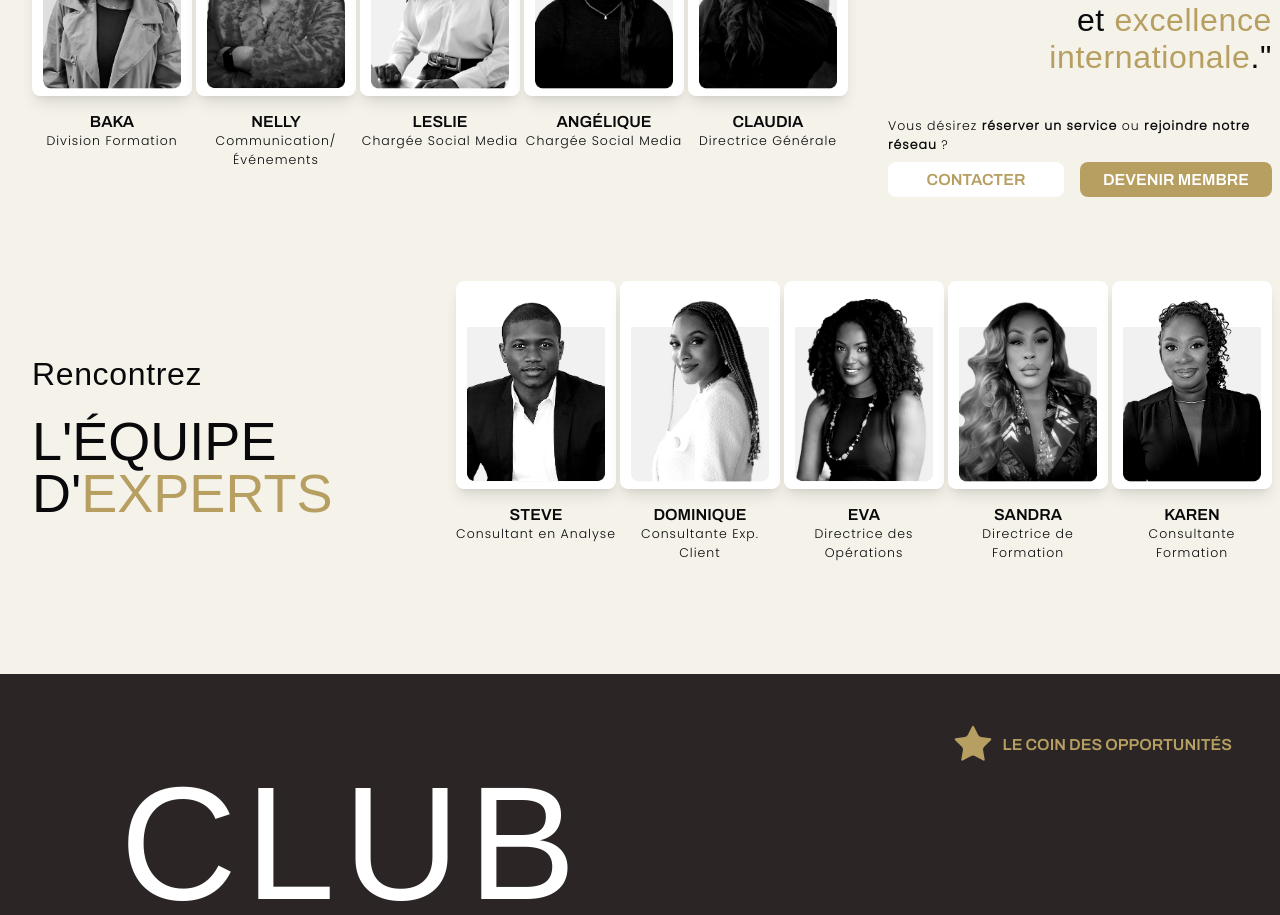
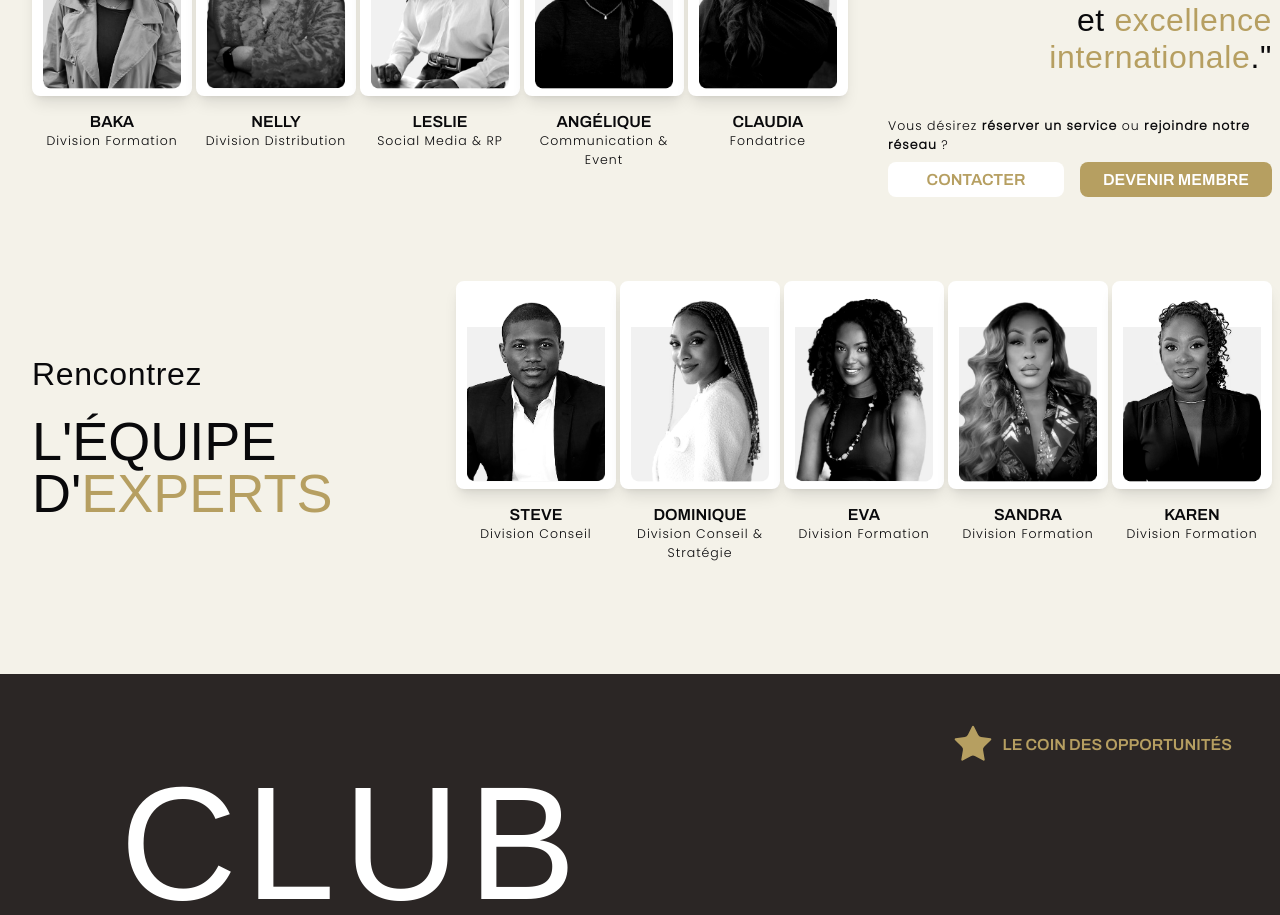
Before and after one commit to VikzG/retail_revive_services, a Next.js app: page / in a window 1280 px wide. Shown: the part 3040-3955 px from the top of the page. Built offline with nearby package versions, Linux system fonts and the light colour scheme; a web font is replaced by a local one.

Commit message:
Update Experts.tsx

```diff
--- a/components/Experts.tsx
+++ b/components/Experts.tsx
@@ -54,22 +54,22 @@ export default function Experts({ setIsSubVisible }: ExpertProps) {
     },
     {
       name: "NELLY",
-      role: "Communication/Événements",
+      role: "Division Distribution",
       image: "/experts/nelly_img.png",
     },
     {
       name: "LESLIE",
-      role: "Chargée Social Media",
+      role: "Social Media & RP",
       image: "/experts/leslie_img.png",
     },
     {
       name: "ANGÉLIQUE",
-      role: "Chargée Social Media",
+      role: "Communication & Event",
       image: "/experts/angelique_img.png",
     },
     {
       name: "CLAUDIA",
-      role: "Directrice Générale",
+      role: "Fondatrice",
       image: "/experts/claudia_img.png",
     },
   ];
@@ -77,27 +77,27 @@ export default function Experts({ setIsSubVisible }: ExpertProps) {
   const experts = [
     {
       name: "STEVE",
-      role: "Consultant en Analyse",
+      role: "Division Conseil",
       image: "/experts/steve_img.png",
     },
     {
       name: "DOMINIQUE",
-      role: "Consultante Exp. Client",
+      role: "Division Conseil & Stratégie",
       image: "/experts/dominique_img.png",
     },
     {
       name: "EVA",
-      role: "Directrice des Opérations",
+      role: "Division Formation",
       image: "/experts/eva_img.png",
     },
     {
       name: "SANDRA",
-      role: "Directrice de Formation",
+      role: "Division Formation",
       image: "/experts/sandra_img.png",
     },
     {
       name: "KAREN",
-      role: "Consultante Formation",
+      role: "Division Formation",
       image: "/experts/karen_img.png",
     },
   ];
```
